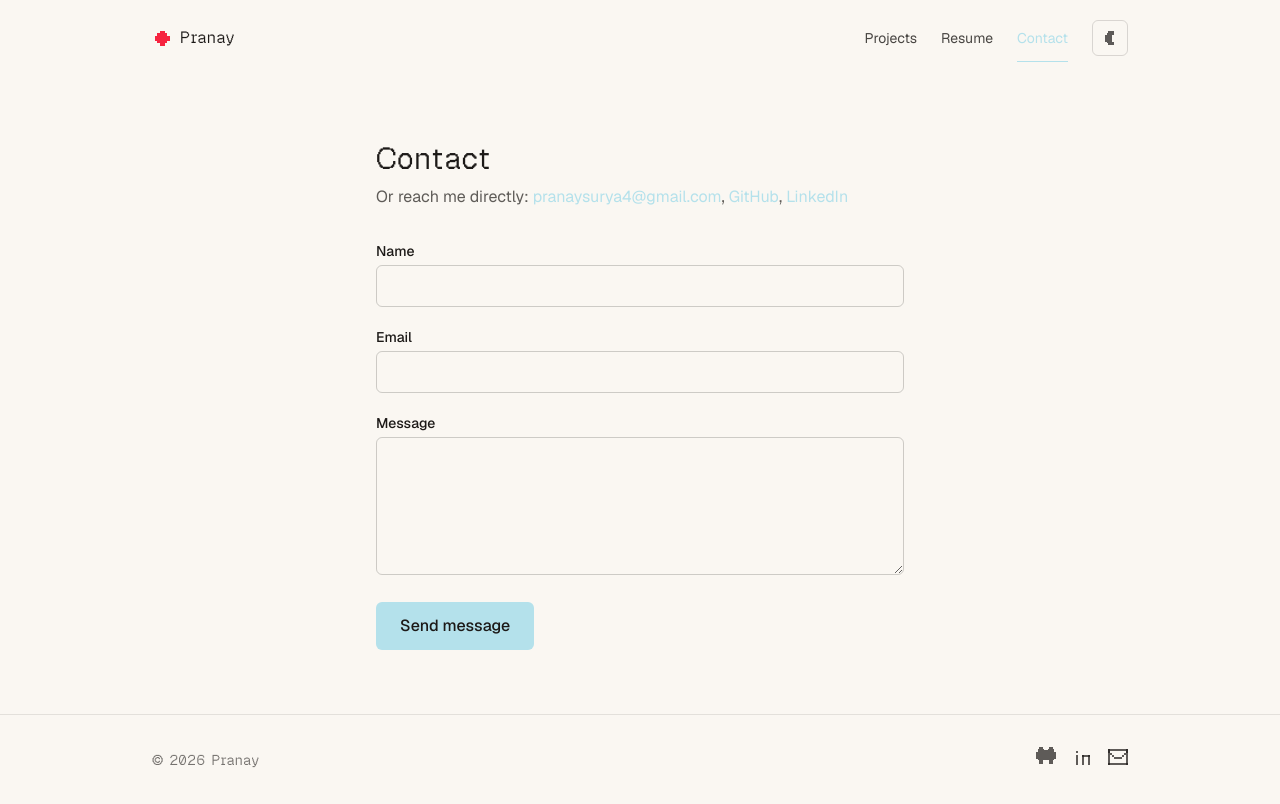
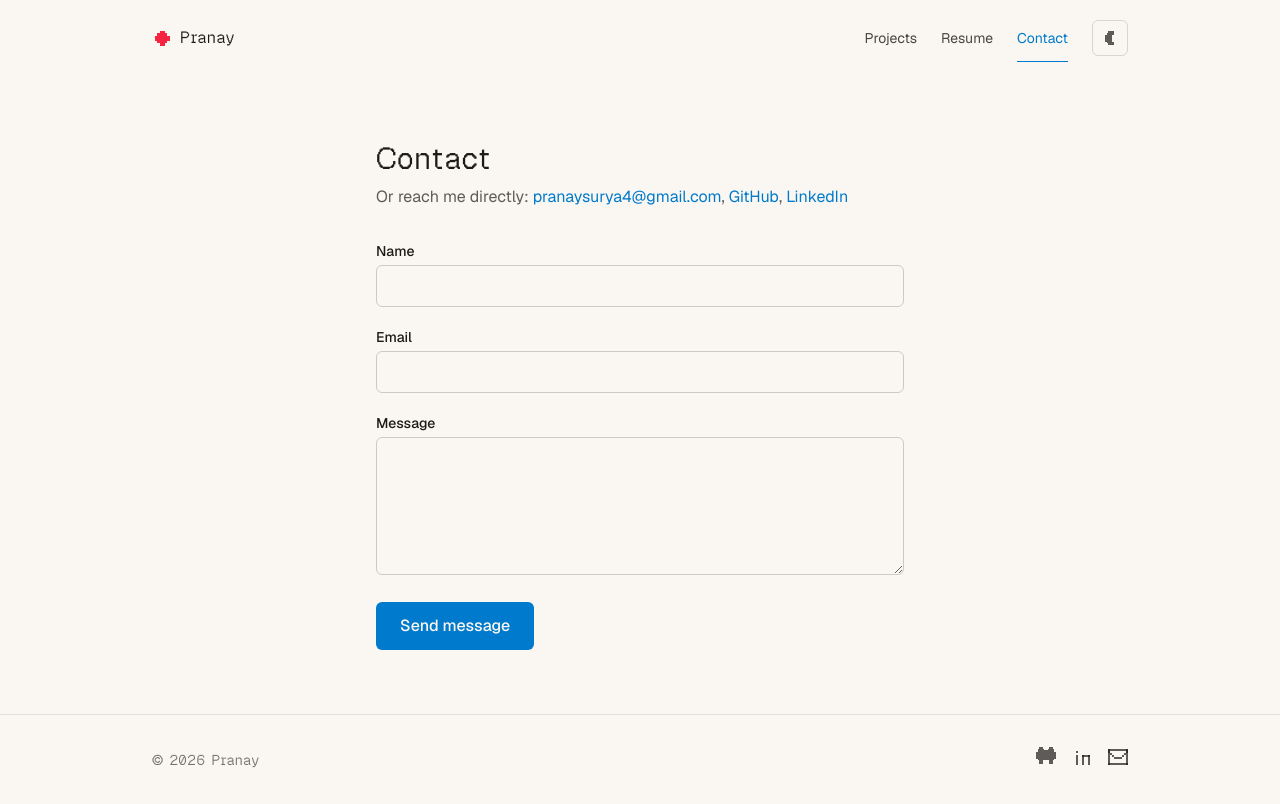
Before and after one commit to MVP-03/pranay-portfolio, a React (Vite) app: page /contact in a window 1280 px wide. Built offline with nearby package versions, Linux system fonts and the light colour scheme.

Commit message:
Switch accent to VS Code blue, match cursor/favicon, and equalize project card heights

```diff
--- a/src/components/ContactForm.tsx
+++ b/src/components/ContactForm.tsx
@@ -105,7 +105,7 @@ export default function ContactForm() {
       <button
         type="submit"
         disabled={status === "submitting"}
-        className="rounded-md bg-accent px-6 py-3 font-medium text-ink transition hover:opacity-90 disabled:opacity-60"
+        className="rounded-md bg-accent px-6 py-3 font-medium text-cream transition hover:opacity-90 disabled:opacity-60"
       >
         {status === "submitting" ? "Sending…" : "Send message"}
       </button>
--- a/src/components/ProjectCard.tsx
+++ b/src/components/ProjectCard.tsx
@@ -41,11 +41,11 @@ export default function ProjectCard({ project }: { project: Project }) {
       to={`/projects/${project.slug}`}
       onPointerMove={handlePointerMove}
       onPointerLeave={handlePointerLeave}
-      className="spotlight-card group block overflow-hidden rounded-lg border border-ink/15 bg-cream shadow-sm transition-all duration-200 ease-out hover:-translate-y-1 hover:border-accent-deep hover:shadow-md focus-visible:border-accent-deep"
+      className="spotlight-card group flex h-full flex-col overflow-hidden rounded-lg border border-ink/15 bg-cream shadow-sm transition-all duration-200 ease-out hover:-translate-y-1 hover:border-accent-deep hover:shadow-md focus-visible:border-accent-deep"
     >
-      <div className="relative aspect-video w-full overflow-hidden bg-accent-soft">
+      <div className="relative aspect-video w-full shrink-0 overflow-hidden bg-accent-soft">
         {failed ? (
-          <div className="flex h-full w-full items-center justify-center bg-accent px-4 text-center font-semibold text-ink">
+          <div className="flex h-full w-full items-center justify-center bg-accent px-4 text-center font-semibold text-cream">
             {project.cardTitle ?? project.title}
           </div>
         ) : (
@@ -62,10 +62,10 @@ export default function ProjectCard({ project }: { project: Project }) {
           </>
         )}
       </div>
-      <div className="relative z-[2] bg-cream p-4">
+      <div className="relative z-[2] flex flex-1 flex-col bg-cream p-4">
         <h3 className="text-lg font-semibold">{project.cardTitle ?? project.title}</h3>
         <p className="mt-1 text-sm text-ink/80">{project.outcomeLine}</p>
-        <div className="mt-3 flex flex-wrap gap-2">
+        <div className="mt-3 flex flex-wrap gap-2 pt-1 mt-auto">
           {project.tags.slice(0, 3).map((tag) => (
             <span key={tag} className="rounded-full bg-accent-soft px-2 py-0.5 text-xs">
               {tag}
--- a/src/index.css
+++ b/src/index.css
@@ -27,8 +27,8 @@
 @theme {
   --color-cream: #faf7f2;
   --color-ink: #1c1917;
-  --color-accent: #b4e1eb;
-  --color-accent-soft: #e4f3f6;
+  --color-accent: #007acc;
+  --color-accent-soft: #d6ecf8;
   --color-accent-deep: #f62440;
   --font-sans: "Geist", ui-sans-serif, system-ui, sans-serif;
   --font-pixel: "Geist Pixel Square", ui-monospace, monospace;
@@ -48,8 +48,8 @@
 :root[data-theme="dark"] {
   --color-cream: #17130f;
   --color-ink: #f3ece3;
-  --color-accent: #b4e1eb;
-  --color-accent-soft: #203238;
+  --color-accent: #1a94e0;
+  --color-accent-soft: #123244;
   --color-accent-deep: #f62440;
 }
 
--- a/src/routes/Home.tsx
+++ b/src/routes/Home.tsx
@@ -74,7 +74,7 @@ export default function Home() {
                 <Magnetic>
                   <Link
                     to="/projects"
-                    className="inline-block rounded-md bg-accent px-6 py-3 font-medium text-ink shadow-sm transition hover:opacity-90"
+                    className="inline-block rounded-md bg-accent px-6 py-3 font-medium text-cream shadow-sm transition hover:opacity-90"
                   >
                     See my work
                   </Link>
--- a/src/routes/Projects.tsx
+++ b/src/routes/Projects.tsx
@@ -52,7 +52,7 @@ export default function Projects() {
             <a
               key={group.label}
               href={githubProfileUrl}
-              className="rounded-full bg-accent-soft px-3 py-1 text-xs text-ink/70 transition hover:bg-accent hover:text-ink"
+              className="rounded-full bg-accent-soft px-3 py-1 text-xs text-ink/70 transition hover:bg-accent hover:text-cream"
             >
               {group.label} · {group.count}
             </a>
--- a/src/routes/Resume.tsx
+++ b/src/routes/Resume.tsx
@@ -102,7 +102,7 @@ export default function Resume() {
         <a
           href="/resume.pdf"
           download
-          className="rounded-md bg-accent px-4 py-2 text-sm font-medium text-ink transition hover:opacity-90"
+          className="rounded-md bg-accent px-4 py-2 text-sm font-medium text-cream transition hover:opacity-90"
         >
           Download PDF
         </a>
```
Also changed, not shown: public/cursor-pixel-pointer.svg, public/favicon-pixel.svg.
